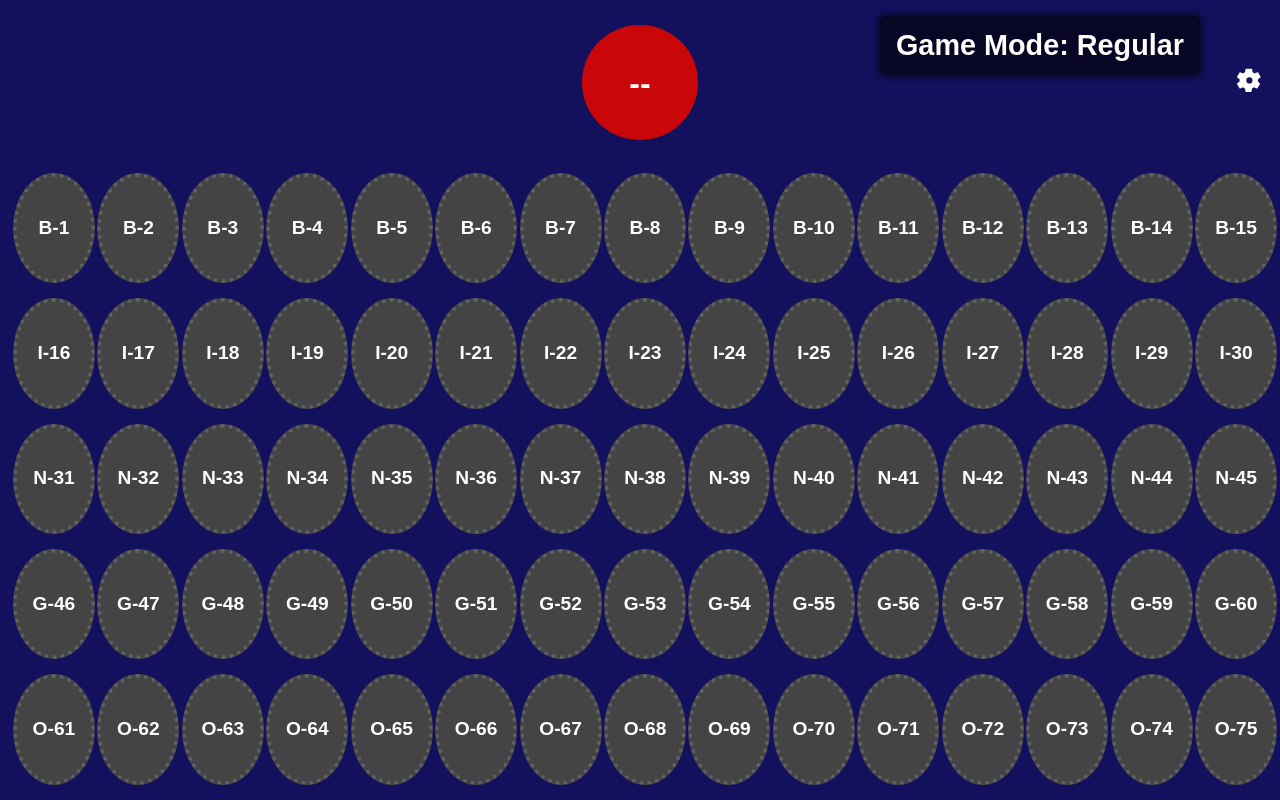
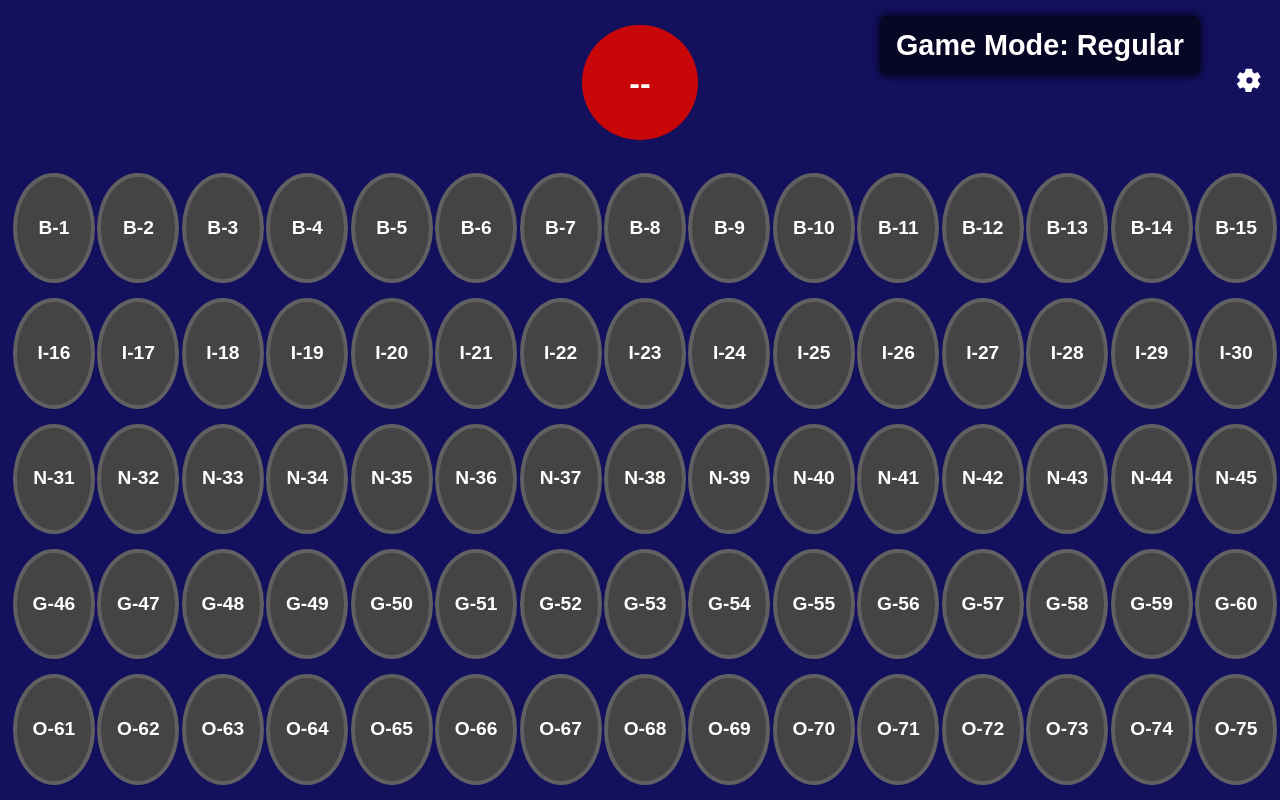
Before and after one commit to rzaman8677/CHS-Bingo-Night, a Next.js app in the folder bingo-app/: page / in a window 1280 px wide. Built offline with nearby package versions, Linux system fonts and the light colour scheme.

Commit message:
small fixes

```diff
--- a/bingo-app/src/app/Bingo.module.css
+++ b/bingo-app/src/app/Bingo.module.css
@@ -143,7 +143,7 @@
   background-color: #444;
   border-radius: 50%;
   border-style: solid;
-  border: 4px dotted rgb(96, 95, 98);
+  border: 4px solid rgb(96, 95, 98);
   color: rgb(255, 254, 251);
   display: flex;
   align-items: center;
--- a/bingo-app/src/app/page.tsx
+++ b/bingo-app/src/app/page.tsx
@@ -125,8 +125,11 @@ export default function BingoPage() {
               >
                 <option>Regular</option>
                 <option>X</option>
+                <option>Blackout</option>
+                <option>C</option>
                 <option>H</option>
-                <option>Blackout</option>
+                <option>S</option>
+                <option>Special</option>
               </select>
             </div>
             <div className={styles.settingsLine}>
```
